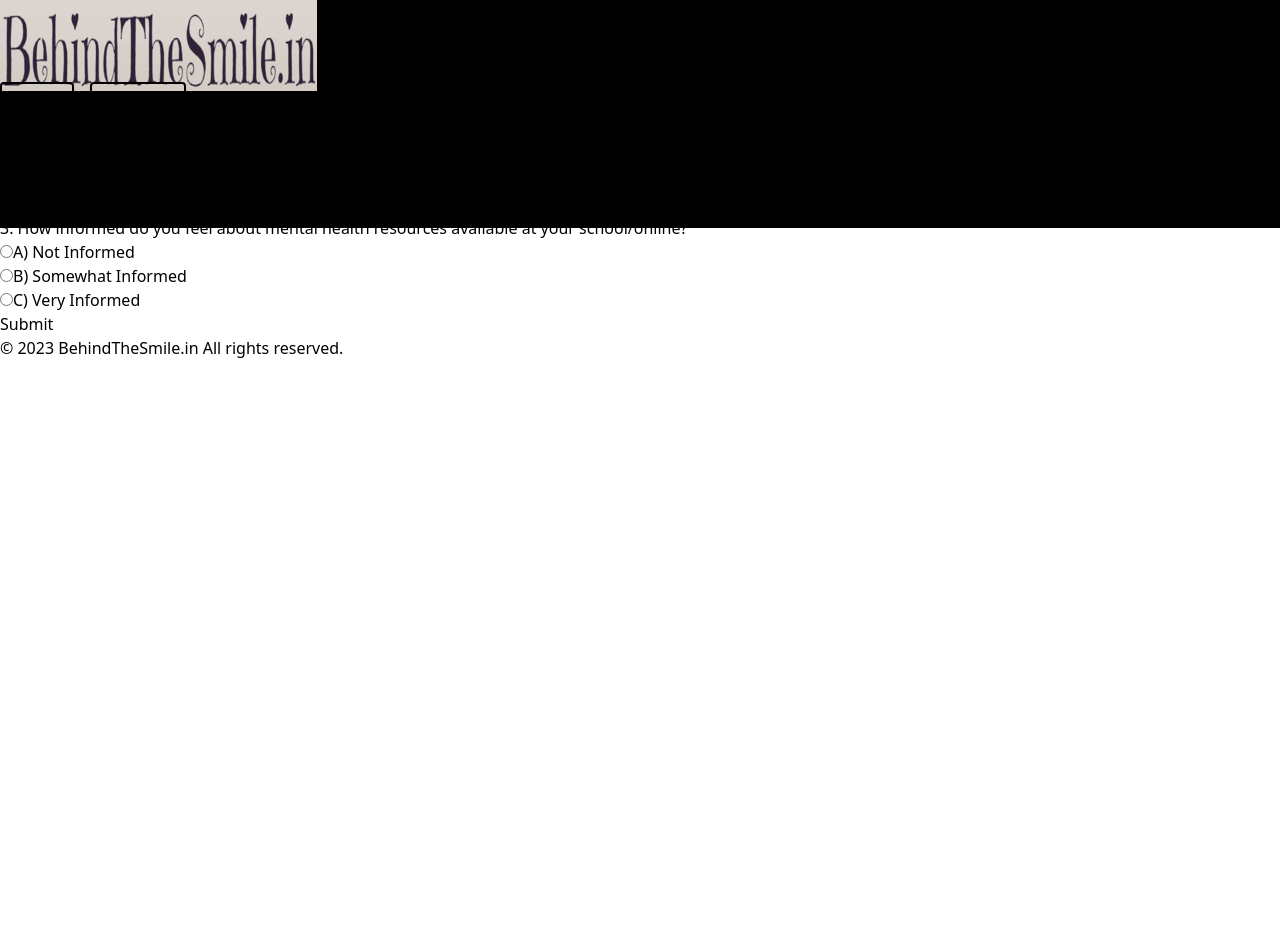
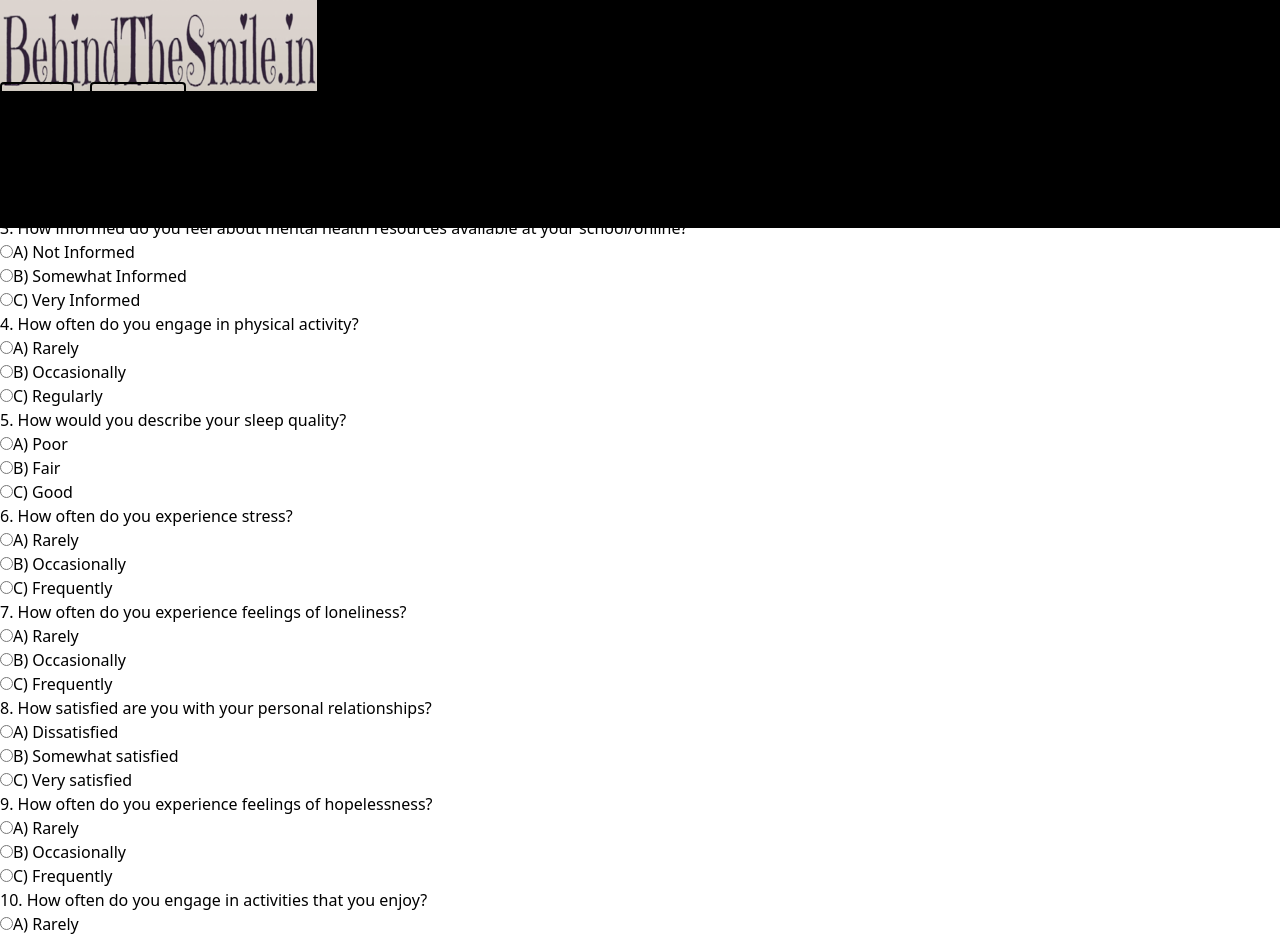
Before and after one commit to logan1o1/epics, a React (Vite) app in the folder FrontEnd/: page /quizzes in a window 1280 px wide. Shown: the top 939 px of the page. Before the commit the page ends 800 px from the top, so only its background shows below. Built offline with nearby package versions, Linux system fonts and the light colour scheme.

Commit message:
Some Changes in FE

```diff
--- a/FrontEnd/src/App.jsx
+++ b/FrontEnd/src/App.jsx
@@ -11,6 +11,7 @@ import CBot from './components/CBot'
 import Quiz from "./components/Quiz";
 import Games from "./components/Games";
 import CW from './components/CW';
+import PSF from './components/psf';
 
 function App() {
   return (
@@ -25,6 +26,7 @@ function App() {
         <Route path="/quizzes" element={<Quiz />} />
         <Route path="/games" element={<Games />} />
         <Route path="/cw" element={<CW />} />
+        <Route path="/psf" element={<PSF />} />
 
 
       </Routes>
--- a/FrontEnd/src/components/Games.jsx
+++ b/FrontEnd/src/components/Games.jsx
@@ -74,7 +74,7 @@ const Games = () => {
                 Play
               </button>
             </div>
-            <p className="text-center mt-2 text-lg font-semibold text-black">Dino Game</p>
+            <p className="text-center mt-2 text-lg font-semibold text-black">Fruit Ninja</p>
           </a>
         </div>
 
@@ -98,7 +98,7 @@ const Games = () => {
                 Play
               </button>
             </div>
-            <p className="text-center mt-2 text-lg font-semibold text-black">Fruit-Ninja</p>
+            <p className="text-center mt-2 text-lg font-semibold text-black">Dino Game</p>
           </a>
         </div>
       </div>
--- a/FrontEnd/src/components/Home.jsx
+++ b/FrontEnd/src/components/Home.jsx
@@ -313,12 +313,12 @@ const Home = () => {
         <div className="grid grid-cols-1 md:grid-cols-3 gap-4">
           <div className="p-4 rounded-lg shadow-md hover:bg-gray-100">
             <a
-              href="path/to/resource.pdf"
+              href="https://www.globalfamilydoctor.com/site/DefaultSite/filesystem/documents/resources/MHGuidebook-EBookDownload.pdf"
               target="_blank"
               rel="noopener noreferrer"
               className="block text-xl font-semibold text-cyan-600 mb-2"
             >
-              Stress Management Guide
+              Mental Health Care Guide
             </a>
             <p className="text-gray-500">
               Downloadable PDF with tips and strategies for managing stress.
--- a/FrontEnd/src/components/Login.jsx
+++ b/FrontEnd/src/components/Login.jsx
@@ -47,7 +47,7 @@ const Login = () => {
               type="text"
               id="email"
               value={email}
-              onChange={(e) => setUsername(e.target.value)}
+              onChange={(e) => setEmail(e.target.value)}
               className="w-full border border-cyan-300 rounded-md px-3 py-2"
               required
             />
--- a/FrontEnd/src/components/Quiz.jsx
+++ b/FrontEnd/src/components/Quiz.jsx
@@ -2,65 +2,184 @@ import React, { useState } from "react";
 
 const Quiz = () => {
   const [answers, setAnswers] = useState({});
+  const [showReport, setShowReport] = useState(false);
+  const [score, setScore] = useState(0);
+  const maxScore = 30; // Maximum possible score
 
-  const handleAnswer = (question, answer) => {
-    setAnswers({ ...answers, [question]: answer });
+  const handleAnswer = (question, answer, points) => {
+    setAnswers({ ...answers, [question]: { answer, points } });
   };
 
-  const renderOption = (label, value, question) => (
+  const calculateScore = () => {
+    let totalScore = 0;
+    // Calculate total score based on answers
+    Object.keys(answers).forEach((question) => {
+      const { answer, points } = answers[question];
+      // Add points based on the selected answer
+      if (answer === "a") {
+        totalScore += points; // Add points for option A
+      } else if (answer === "b") {
+        totalScore += points; // Add points for option B
+      } else if (answer === "c") {
+        totalScore += points; // Add points for option C
+      }
+    });
+    // Cap the score to the maximum possible score
+    setScore(Math.min(totalScore, maxScore));
+  };
+
+  const handleSubmit = () => {
+    calculateScore();
+    setShowReport(true);
+    window.scrollTo(0, 0);
+  };
+
+  const renderOption = (label, value, question, points) => (
     <li key={value}>
       <label>
         <input
           type="radio"
           name={question}
           value={value}
-          onChange={() => handleAnswer(question, value)}
+          onChange={() => handleAnswer(question, value, points)}
         />
         {label}
       </label>
     </li>
   );
 
-  const handleSubmit = () => {
-    // Implement logic to handle submitted answers
-    console.log("Submitted Answers:", answers);
-  };
+  return (
+    <div
+      className={`container mx-auto mt-24 p-8 rounded-md ${
+        showReport ? "bg-blur" : ""
+      }`}
+    >
+      <h1 className="text-4xl font-bold text-center mb-8 text-cyan-500">
+        Quiz
+      </h1>
 
-  return (
-    <div className="container mx-auto mt-24 bg-cyan-100 p-8 rounded-md">
-      <h1 className="text-4xl font-bold text-center mb-8 text-cyan-500">Quiz</h1>
-
+      {/* Questions */}
       {/* Question 1 */}
       <div className="mb-8 border p-4 rounded-md">
-        <p className="text-lg font-semibold mb-2">1. Do you feel that social media has a positive or negative impact on your mental health?</p>
+        <p className="text-lg font-semibold mb-2">
+          1. Do you feel that social media has a positive or negative impact on
+          your mental health?
+        </p>
         <ul>
-          {renderOption("A) Positive", "a", "q1")}
-          {renderOption("B) Neutral", "b", "q1")}
-          {renderOption("C) Negative", "c", "q1")}
+          {renderOption("A) Positive", "a", "q1", 3)}
+          {renderOption("B) Neutral", "b", "q1", 2)}
+          {renderOption("C) Negative", "c", "q1", 1)}
         </ul>
       </div>
 
       {/* Question 2 */}
       <div className="mb-8 border p-4 rounded-md">
-        <p className="text-lg font-semibold mb-2">2. How would you rate your current level of social support?</p>
+        <p className="text-lg font-semibold mb-2">
+          2. How would you rate your current level of social support?
+        </p>
         <ul>
-          {renderOption("A) Low", "a", "q2")}
-          {renderOption("B) Moderate", "b", "q2")}
-          {renderOption("C) High", "c", "q2")}
+          {renderOption("A) Low", "a", "q2", 1)}
+          {renderOption("B) Moderate", "b", "q2", 2)}
+          {renderOption("C) High", "c", "q2", 3)}
         </ul>
       </div>
 
       {/* Question 3 */}
       <div className="mb-8 border p-4 rounded-md">
-        <p className="text-lg font-semibold mb-2">3. How informed do you feel about mental health resources available at your school/online?</p>
+        <p className="text-lg font-semibold mb-2">
+          3. How informed do you feel about mental health resources available at
+          your school/online?
+        </p>
         <ul>
-          {renderOption("A) Not Informed", "a", "q3")}
-          {renderOption("B) Somewhat Informed", "b", "q3")}
-          {renderOption("C) Very Informed", "c", "q3")}
+          {renderOption("A) Not Informed", "a", "q3", 1)}
+          {renderOption("B) Somewhat Informed", "b", "q3", 2)}
+          {renderOption("C) Very Informed", "c", "q3", 3)}
         </ul>
       </div>
 
-      {/* Add more questions in a similar format */}
+      {/* Question 4 */}
+      <div className="mb-8 border p-4 rounded-md">
+        <p className="text-lg font-semibold mb-2">
+          4. How often do you engage in physical activity?
+        </p>
+        <ul>
+          {renderOption("A) Rarely", "a", "q4", 1)}
+          {renderOption("B) Occasionally", "b", "q4", 2)}
+          {renderOption("C) Regularly", "c", "q4", 3)}
+        </ul>
+      </div>
+
+      {/* Question 5 */}
+      <div className="mb-8 border p-4 rounded-md">
+        <p className="text-lg font-semibold mb-2">
+          5. How would you describe your sleep quality?
+        </p>
+        <ul>
+          {renderOption("A) Poor", "a", "q5", 1)}
+          {renderOption("B) Fair", "b", "q5", 2)}
+          {renderOption("C) Good", "c", "q5", 3)}
+        </ul>
+      </div>
+
+      {/* Question 6 */}
+      <div className="mb-8 border p-4 rounded-md">
+        <p className="text-lg font-semibold mb-2">
+          6. How often do you experience stress?
+        </p>
+        <ul>
+          {renderOption("A) Rarely", "a", "q6", 1)}
+          {renderOption("B) Occasionally", "b", "q6", 2)}
+          {renderOption("C) Frequently", "c", "q6", 3)}
+        </ul>
+      </div>
+
+      {/* Question 7 */}
+      <div className="mb-8 border p-4 rounded-md">
+        <p className="text-lg font-semibold mb-2">
+          7. How often do you experience feelings of loneliness?
+        </p>
+        <ul>
+          {renderOption("A) Rarely", "a", "q7", 1)}
+          {renderOption("B) Occasionally", "b", "q7", 2)}
+          {renderOption("C) Frequently", "c", "q7", 3)}
+        </ul>
+      </div>
+
+      {/* Question 8 */}
+      <div className="mb-8 border p-4 rounded-md">
+        <p className="text-lg font-semibold mb-2">
+          8. How satisfied are you with your personal relationships?
+        </p>
+        <ul>
+          {renderOption("A) Dissatisfied", "a", "q8", 1)}
+          {renderOption("B) Somewhat satisfied", "b", "q8", 2)}
+          {renderOption("C) Very satisfied", "c", "q8", 3)}
+        </ul>
+      </div>
+
+      {/* Question 9 */}
+      <div className="mb-8 border p-4 rounded-md">
+        <p className="text-lg font-semibold mb-2">
+          9. How often do you experience feelings of hopelessness?
+        </p>
+        <ul>
+          {renderOption("A) Rarely", "a", "q9", 1)}
+          {renderOption("B) Occasionally", "b", "q9", 2)}
+          {renderOption("C) Frequently", "c", "q9", 3)}
+        </ul>
+      </div>
+
+      {/* Question 10 */}
+      <div className="mb-8 border p-4 rounded-md">
+        <p className="text-lg font-semibold mb-2">
+          10. How often do you engage in activities that you enjoy?
+        </p>
+        <ul>
+          {renderOption("A) Rarely", "a", "q10", 1)}
+          {renderOption("B) Occasionally", "b", "q10", 2)}
+          {renderOption("C) Frequently", "c", "q10", 3)}
+        </ul>
+      </div>
 
       {/* Submit Button */}
       <div className="text-center">
@@ -71,6 +190,33 @@ const Quiz = () => {
           Submit
         </button>
       </div>
+
+      {/* Report */}
+      {showReport && (
+        <div className="absolute inset-0 flex justify-center items-center text-center text-white">
+          <div className="bg-black bg-opacity-70 p-8 rounded-md">
+            <h2 className="text-2xl font-bold mb-4">
+              Your Mental Health Score: {score}/{maxScore}
+            </h2>
+            {score <= maxScore / 2 ? (
+              <p>
+                Your mental health score indicates potential concerns. It's
+                essential to prioritize self-care and seek support from
+                professionals. Consider reaching out to a healthcare provider or
+                therapist for guidance and support tailored to your needs.
+              </p>
+            ) : (
+              <p>
+                Congratulations! Your mental health score suggests a positive
+                outlook. It's essential to continue practicing self-care
+                routines and maintaining healthy habits. Remember to prioritize
+                your well-being and seek support if you ever feel overwhelmed.
+                Keep up the good work!
+              </p>
+            )}
+          </div>
+        </div>
+      )}
     </div>
   );
 };
```
Also changed, not shown: FrontEnd/src/components/psf.jsx (+97 -0 lines).
